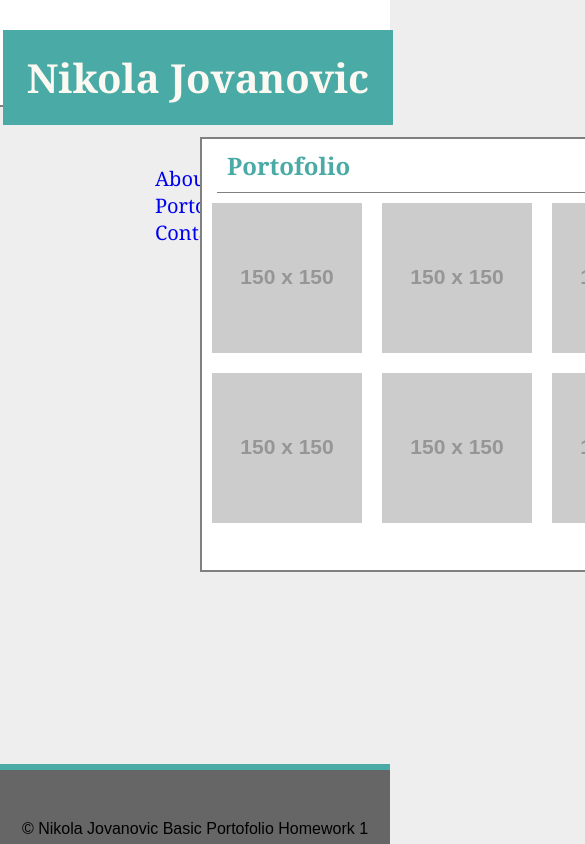
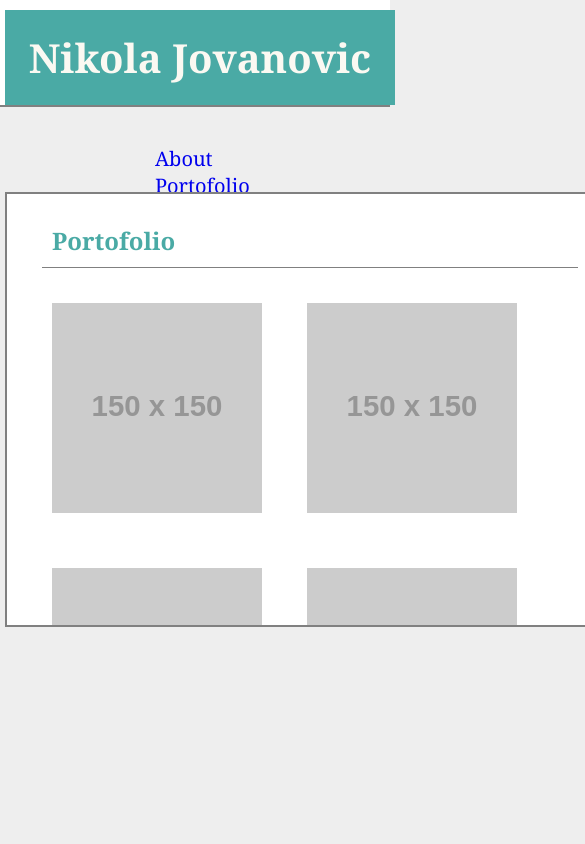
Before and after one commit to nikola4work/Media-Querie-Portfolio, a plain HTML site: page portofolio.html in a window 390 px wide. Shown: the top 844 px of the page, 585 px wide, since content can reach past the window. Drawn offline with Linux system fonts and the light colour scheme; placeholder pictures from the web are drawn by us.

Commit message:
had to change classes and id's for portofolio page to style it with media queries added media queris

```diff
--- a/Assets/Css/style.css
+++ b/Assets/Css/style.css
@@ -162,13 +162,43 @@ textarea {
 
 /*  start of portofolio page*/
 
+#name1 {
+    float: left;
+    background-color: #4aaaa5;
+    padding: 20px 20px;
+    color: #fbf9f2;
+    margin-top: 30px;
+    margin-left: 200px;
+    font-family: "Georgia", Times, Times New Roman, serif;
+}
+
+#main-nav1 {
+    float: right;
+    margin: 20px 0px;
+    font-size: 20px;
+    padding: 20px;
+    margin-right: 160px;
+    font-family: "Georgia", Times, Times New Roman, serif;
+}
+
+#main-nav1 a {
+    padding: 15px;
+    text-decoration: none;
+    margin-right: 20px;
+}
+
+#main-nav1 a:hover {
+    cursor: pointer;
+    color: red;
+}
+
 .main-wrapper {
     width: 100%;
     height: 100%;
     border-top: 2px solid grey;
 }
 
-.main-section {
+.main-section1 {
     overflow: hidden;
     background-color: #ffffff;
     width: 900px;
@@ -183,6 +213,8 @@ textarea {
     margin-right: auto;
     justify-content: center;
     float: left;
+    margin-top: 15px;
+    margin-left: 5px;
 }
 
 .bottom {
@@ -265,6 +297,7 @@ color: #4aaaa5;
         margin-left: 3px;
         text-align: center;
         font-size: 20px;
+        margin-top: 10px;
     }
     #main-nav {
         width: 100%;
@@ -282,3 +315,70 @@ color: #4aaaa5;
         margin-left: 15px;
     }
 }
+
+
+/* portofolio page*/
+
+@media screen and (max-width: 980px) {
+    .main-section1 {
+        margin-left: -3px;
+        margin-left: 40px;
+        margin-top: -25px;
+    }
+    #name1 {
+        margin-left: -3px;
+        margin-left: 40px;
+    }
+    #main-nav1 {
+        font-size: 20px;
+    }
+}
+
+@media screen and (max-width: 768px) {
+    .main-section1 {
+        overflow: auto;
+        width: 700px;
+        padding-left: 60px;
+    }
+    #main-nav1 {
+        font-size: 17px;
+        margin-top: -60px;
+        margin-left: 200px;
+        margin-right: -10px;
+    }
+    .img img {
+        padding: 20px;
+    }
+}
+
+@media screen and (max-width: 640px) {
+    #name1 {
+        width: 100%;
+        margin-left: -3px;
+        margin-left: 5px;
+        text-align: center;
+        font-size: 20px;
+        margin-top: 10px;
+    }
+    #main-nav1 {
+        width: 100%;
+        padding-left: 130px;
+        font-size: 20px;
+        margin-top: 20px;
+    }
+    .main-section1 {
+        width: 610px;
+        margin-left: -3px;
+        margin-left: 5px;
+        margin-top: 55px;
+        padding: 20px;
+    }
+    .first {
+        margin-left: 150px;
+        width: 250px;
+        height: 250px;
+    }
+    .bottom {
+        display: none;
+    }
+}
--- a/portofolio.html
+++ b/portofolio.html
@@ -11,11 +11,11 @@
 
 <body>
     <div id="top-container">
-        <header id="name">
+        <header id="name1">
             <h1>Nikola Jovanovic</h1>
         </header>
 
-        <nav id="main-nav">
+        <nav id="main-nav1">
             <a href="index.html">About</a>
             <a href="portofolio.html">Portofolio</a>
             <a href="contact.html">Contact</a>
@@ -23,22 +23,22 @@
     </div>
 
     <div class="main-wrapper">
-        <section class="main-section">
+        <section class="main-section1">
             <div class="hr">
                 <h1>Portofolio</h1>
             </div>
 
             <div class="img img">
-                <img src="http://placehold.jp/150x150.png" alt="dummy pic" />
-                <img src="http://placehold.jp/150x150.png" alt="dummy pic" />
-                <img src="http://placehold.jp/150x150.png" alt="dummy pic" />
-                <img src="http://placehold.jp/150x150.png" alt="dummy pic" />
-                <img src="http://placehold.jp/150x150.png" alt="dummy pic" />
-                <img src="http://placehold.jp/150x150.png" alt="dummy pic" />
-                <img src="http://placehold.jp/150x150.png" alt="dummy pic" />
-                <img src="http://placehold.jp/150x150.png" alt="dummy pic" />
-                <img src="http://placehold.jp/150x150.png" alt="dummy pic" />
-                <img src="http://placehold.jp/150x150.png" alt="dummy pic" />
+                <img src="http://placehold.jp/150x150.png" class="first" alt="dummy pic" />
+                <img src="http://placehold.jp/150x150.png" class="first" alt="dummy pic" />
+                <img src="http://placehold.jp/150x150.png" class="first" alt="dummy pic" />
+                <img src="http://placehold.jp/150x150.png" class="first" alt="dummy pic" />
+                <img src="http://placehold.jp/150x150.png" class="first" alt="dummy pic" />
+                <img src="http://placehold.jp/150x150.png" class="first" alt="dummy pic" />
+                <img src="http://placehold.jp/150x150.png" class="first" alt="dummy pic" />
+                <img src="http://placehold.jp/150x150.png" class="first" alt="dummy pic" />
+                <img src="http://placehold.jp/150x150.png" class="first" alt="dummy pic" />
+                <img src="http://placehold.jp/150x150.png" class="first" alt="dummy pic" />
             </div>
         </section>
         <!--<div class="resume">
```
